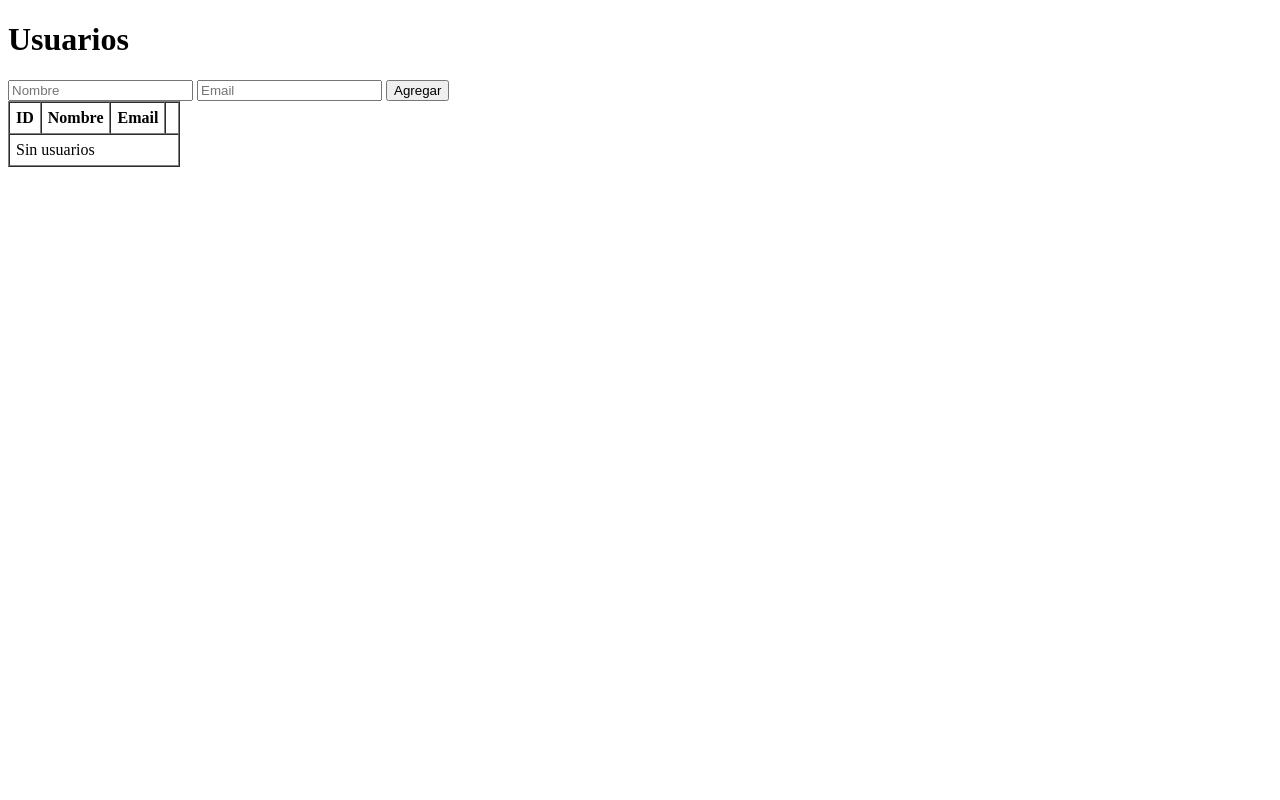
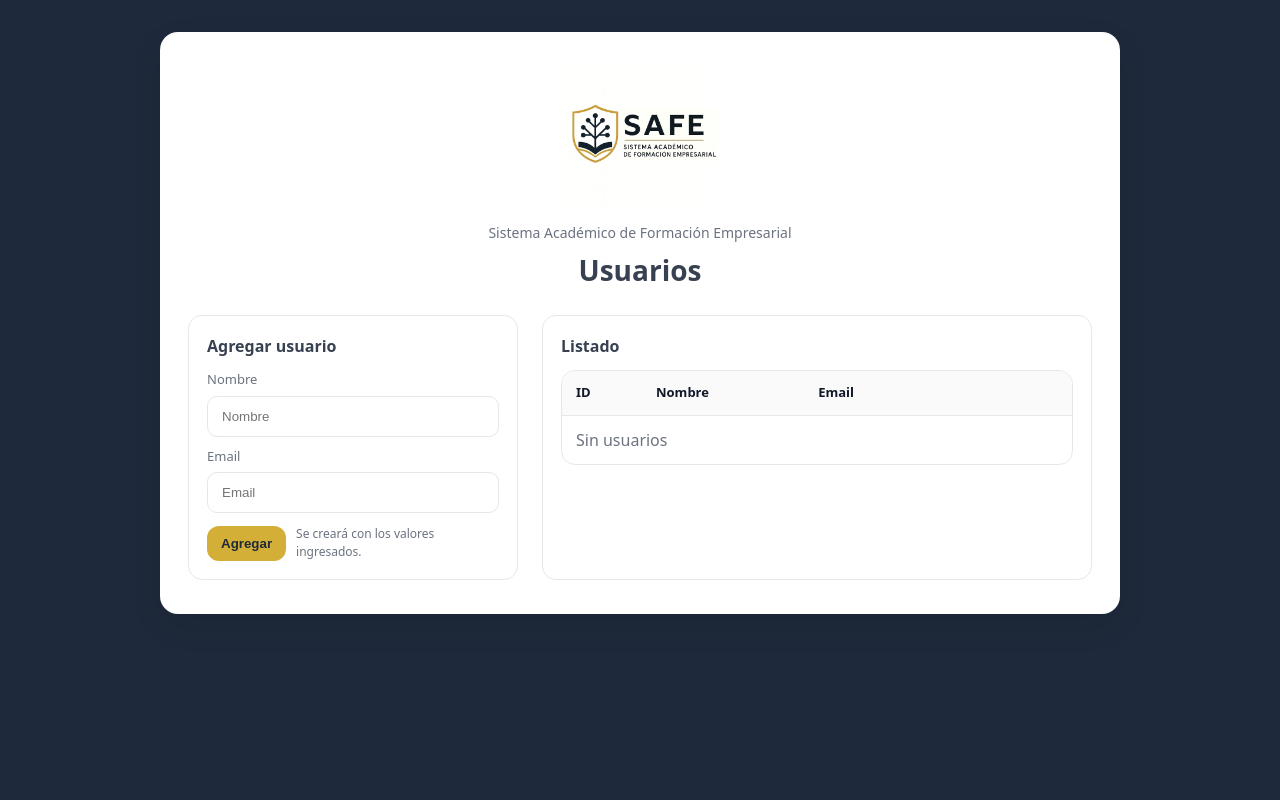
Before and after one commit to TommyBermu/error404, a Django app: page / in a window 1280 px wide. Run offline with Django 5.2, Linux system fonts and the light colour scheme.

Commit message:
Modificacion index.html y creacion carpeta static con logo SAFE y css

```diff
--- a/Proyecto/SAFE/accounts/templates/accounts/index.html
+++ b/Proyecto/SAFE/accounts/templates/accounts/index.html
@@ -1,28 +1,57 @@
 <!doctype html>
-<html>
-
+<html lang="es">
 <head>
   <meta charset="utf-8">
-	<title>Usuarios</title>
+  <title>Usuarios — SAFE</title>
+  <meta name="viewport" content="width=device-width, initial-scale=1">
+  {% load static %}
+  <link rel="stylesheet" href="{% static 'usuarios.css' %}">
 </head>
+<body class="bg">
+  <div class="shell">
+    <div class="card">
 
-<body>
-	<h1>Usuarios</h1>
+      <header class="top">
+        <img class="logo" src="{% static 'safe_logo.jpeg' %}" alt="SAFE">
+        <div>
+          <p class="subtitle">Sistema Académico de Formación Empresarial</p>
+          <h1 class="title">Usuarios</h1>
+        </div>
+      </header>
 
+      <div class="grid">
+        <!-- Formulario: MISMA LÓGICA -->
+        <section class="panel">
+          <h2 class="h2">Agregar usuario</h2>
           <form method="post" action="{% url 'user_add' %}">
             {% csrf_token %}
-		<input name="username" placeholder="Nombre" required>
-		<input name="email" placeholder="Email" required>
-		<button>Agregar</button>
+            <label for="username" class="label">Nombre</label>
+            <input id="username" name="username" placeholder="Nombre" required type="text" class="input">
+
+            <label for="email" class="label mt">Email</label>
+            <input id="email" name="email" placeholder="Email" required type="email" class="input">
+
+            <div class="actions">
+              <button class="btn btn-gold">Agregar</button>
+              <span class="muted">Se creará con los valores ingresados.</span>
+            </div>
           </form>
+        </section>
 
-	<table border="1" cellpadding="6" cellspacing="0">
+        <!-- Tabla: MISMA LÓGICA -->
+        <section class="panel">
+          <h2 class="h2">Listado</h2>
+          <div class="table-wrap">
+            <table class="table">
+              <thead>
                 <tr>
-			<th>ID</th>
+                  <th style="width:80px">ID</th>
                   <th>Nombre</th>
                   <th>Email</th>
-			<th></th>
+                  <th style="width:140px"></th>
                 </tr>
+              </thead>
+              <tbody>
                 {% for u in usuarios %}
                 <tr>
                   <td>{{ u.id }}</td>
@@ -31,16 +60,22 @@
                   <td>
                     <form method="post" action="{% url 'user_del' u.id %}" style="display:inline">
                       {% csrf_token %}
-					<button onclick="return confirm('¿Eliminar {{u.username}}?')">Eliminar</button>
+                      <button class="btn btn-danger" onclick="return confirm('¿Eliminar {{u.username}}?')">Eliminar</button>
                     </form>
                   </td>
                 </tr>
                 {% empty %}
                 <tr>
-			<td colspan="4">Sin usuarios</td>
+                  <td class="empty" colspan="4">Sin usuarios</td>
                 </tr>
                 {% endfor %}
+              </tbody>
             </table>
+          </div>
+        </section>
+      </div>
+
+    </div>
+  </div>
 </body>
-
 </html>
--- /dev/null
+++ b/Proyecto/SAFE/static/usuarios.css
@@ -0,0 +1,53 @@
+:root{
+  --bg:#1e293b; --card:#ffffff; --text:#374151; --muted:#6b7280; --line:#e5e7eb;
+  --gold:#d4af37; --gold-dark:#b8952f; --danger:#ef4444;
+}
+
+*{box-sizing:border-box}
+html,body{height:100%}
+body{margin:0;color:var(--text);font:16px/1.5 system-ui,-apple-system,Segoe UI,Roboto}
+.bg{background:var(--bg)}
+
+.shell{min-height:100vh;display:grid;place-items:start center;padding:32px}
+.card{
+  width:100%;max-width:960px;background:var(--card);border-radius:18px;
+  padding:28px 28px 34px;box-shadow:0 12px 32px rgba(0,0,0,.08)
+}
+
+.top{display:flex;flex-direction:column;align-items:center;gap:12px;margin-bottom:6px}
+.logo{height:150px;width:auto;border-style: var(--gold-dark);}
+.subtitle{margin:0;color:var(--muted);font-size:14px;text-align:center}
+.title{margin:6px 0 18px;font-size:28px;text-align:center;width:100%}
+
+.grid{display:grid;grid-template-columns:1.2fr 2fr;gap:24px}
+@media (max-width:820px){.grid{grid-template-columns:1fr}}
+
+.panel{border:1px solid var(--line);border-radius:14px;padding:18px}
+.h2{margin:0 0 12px;font-size:16px}
+
+.label{display:block;font-size:13px;color:var(--muted);margin-bottom:6px}
+.mt{margin-top:10px}
+.input{
+  width:100%;padding:12px 14px;border:1px solid var(--line);border-radius:10px;outline:none
+}
+.input:focus{border-color:#cbd5e1;box-shadow:0 0 0 3px rgba(59,130,246,.12)}
+
+.actions{display:flex;gap:10px;align-items:center;margin-top:12px}
+.muted{font-size:12px;color:var(--muted)}
+
+.btn{appearance:none;border:0;border-radius:12px;padding:10px 14px;cursor:pointer;font-weight:600}
+.btn:active{transform:translateY(1px)}
+.btn-gold{background:var(--gold);color:#1f2937}
+.btn-gold:hover{background:var(--gold-dark)}
+.btn-danger{background:var(--danger);color:#fff}
+.btn-danger:hover{filter:brightness(.95)}
+
+.table-wrap{overflow:auto}
+.table{
+  width:100%;border-collapse:separate;border-spacing:0;border:1px solid var(--line);
+  border-radius:14px;overflow:hidden
+}
+.table th,.table td{padding:12px 14px;text-align:left;border-bottom:1px solid var(--line)}
+.table th{background:#fafafa;font-size:13px;color:#111827}
+.table tr:last-child td{border-bottom:0}
+.empty{padding:18px;color:var(--muted);text-align:center}
--- a/docker-compose.yml
+++ b/docker-compose.yml
@@ -11,6 +11,7 @@ services:
       python manage.py makemigrations enrollments &&
       python manage.py migrate &&
       python manage.py runserver 0.0.0.0:8000 || tail -f /dev/null
+      python manage.py collectstatic --noinput
       "
     ports:
       - "8000:8000"
```
Also changed, not shown: Proyecto/SAFE/config/settings.py (+7 -1 lines), Proyecto/SAFE/static/safe_logo.jpeg (added). Lines whose indentation alone changed are shown as unchanged.
